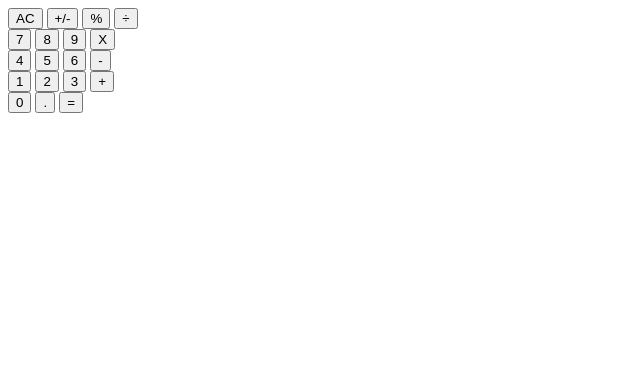
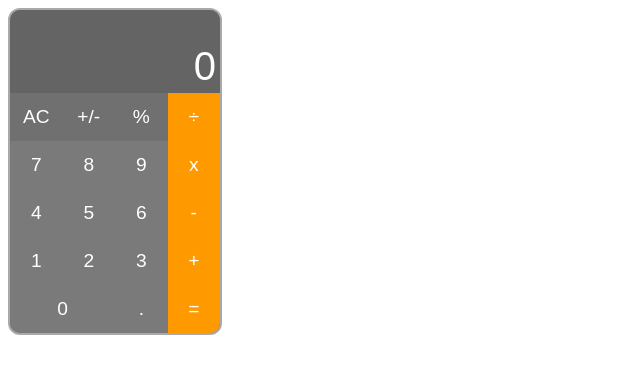
Before and after one commit to juanvillano/calculator, a plain HTML site: page index.html in a window 1280 px wide. Shown: the whole page, without its empty margins (0-640 px from the left). Drawn offline with Linux system fonts and the light colour scheme.

Commit message:
add styles to calculator

```diff
--- a/css/styles.css
+++ b/css/styles.css
@@ -0,0 +1,73 @@
+body {
+    font-family: Arial, Helvetica, sans-serif;
+}
+
+main {
+    width: 210px;
+    background-color:rgb(122 122 122);
+    border-radius: 12px;
+    padding: 0;
+    display: flex;
+    justify-content: stretch;
+    align-items: stretch;
+    flex-direction: column;
+    overflow: hidden;
+    border: 2px solid darkgray;
+}
+
+.display {
+    display: flex;
+    justify-content: flex-end;
+    align-items: end;
+    color: rgb(255 255 255);
+    min-height: 75px;
+    background-color: rgb(100, 100, 100);
+    padding: 4px;
+    font-size: 2.5rem;
+}
+
+button {
+    background-color: rgb(122 122 122);
+    color: rgb(255 255 255);
+    width: 48px;
+    height: 48px;
+    margin: 0;
+    padding: 0;
+    border: none;
+    font-size: 1.2rem;
+}
+
+.dark-button {
+    background-color: rgb(112, 112, 112);
+}
+
+.orange-button {
+    background-color: rgb(255, 153, 0);
+}
+
+.keyboard {
+    height: auto;
+    display: flex;
+    justify-items: stretch;
+    align-items: stretch;
+    flex-direction: column;
+    padding: 0;
+    margin: 0;
+}
+
+.row {
+    padding: 0;
+    margin: 0;
+    display: flex;
+    justify-content: space-between;
+    align-items: stretch;
+}
+
+.row button {
+    flex-grow: 1;
+}
+
+button.double {
+    flex-grow: 2;
+    flex-basis: 46%;
+}
--- a/index.html
+++ b/index.html
@@ -10,37 +10,37 @@
 <body>
     <main>
         <div class="display">
-
+            0
         </div>
         <div class="keyboard">
             <div class="row">
-                    <button>AC</button>
-                    <button>+/-</button>
-                    <button>%</button>
-                    <button>÷</button>
+                    <button class="dark-button">AC</button>
+                    <button class="dark-button">+/-</button>
+                    <button class="dark-button">%</button>
+                    <button class="orange-button">÷</button>
             </div>
             <div class="row">
                     <button>7</button>
                     <button>8</button>
                     <button>9</button>
-                    <button>X</button>
+                    <button class="orange-button">x</button>
             </div>
             <div class="row">
                     <button>4</button>
                     <button>5</button>
                     <button>6</button>
-                    <button>-</button>
+                    <button class="orange-button">-</button>
             </div>
             <div class="row">
                     <button>1</button>
                     <button>2</button>
                     <button>3</button>
-                    <button>+</button>
+                    <button class="orange-button">+</button>
             </div>
             <div class="row">
-                    <button>0</button>
+                    <button class="double">0</button>
                     <button>.</button>
-                    <button>=</button>
+                    <button class="orange-button">=</button>
             </div>
         </div>
     </main>
```
